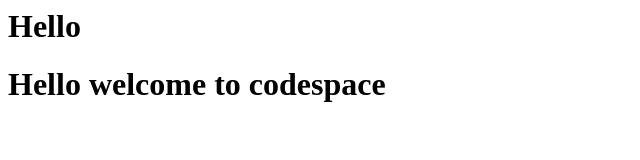
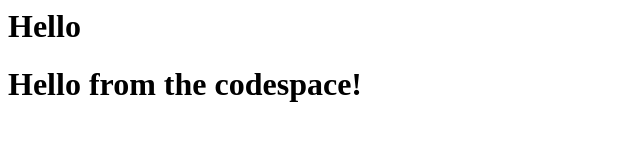
Before and after one commit to rajendran-k/skills-code-with-codespaces, a plain HTML site: page index.html in a window 1280 px wide. Shown: the whole page, without its empty margins (0-640 px from the left). Drawn offline with Linux system fonts and the light colour scheme.

Commit message:
Adding hello from the codespace!

```diff
--- a/index.html
+++ b/index.html
@@ -1,4 +1,4 @@
 <html>
   <h1>Hello</h1>
-  <h1>Hello welcome to codespace</h1>
+  <h1>Hello from the codespace!</h1>
 </html>
```
